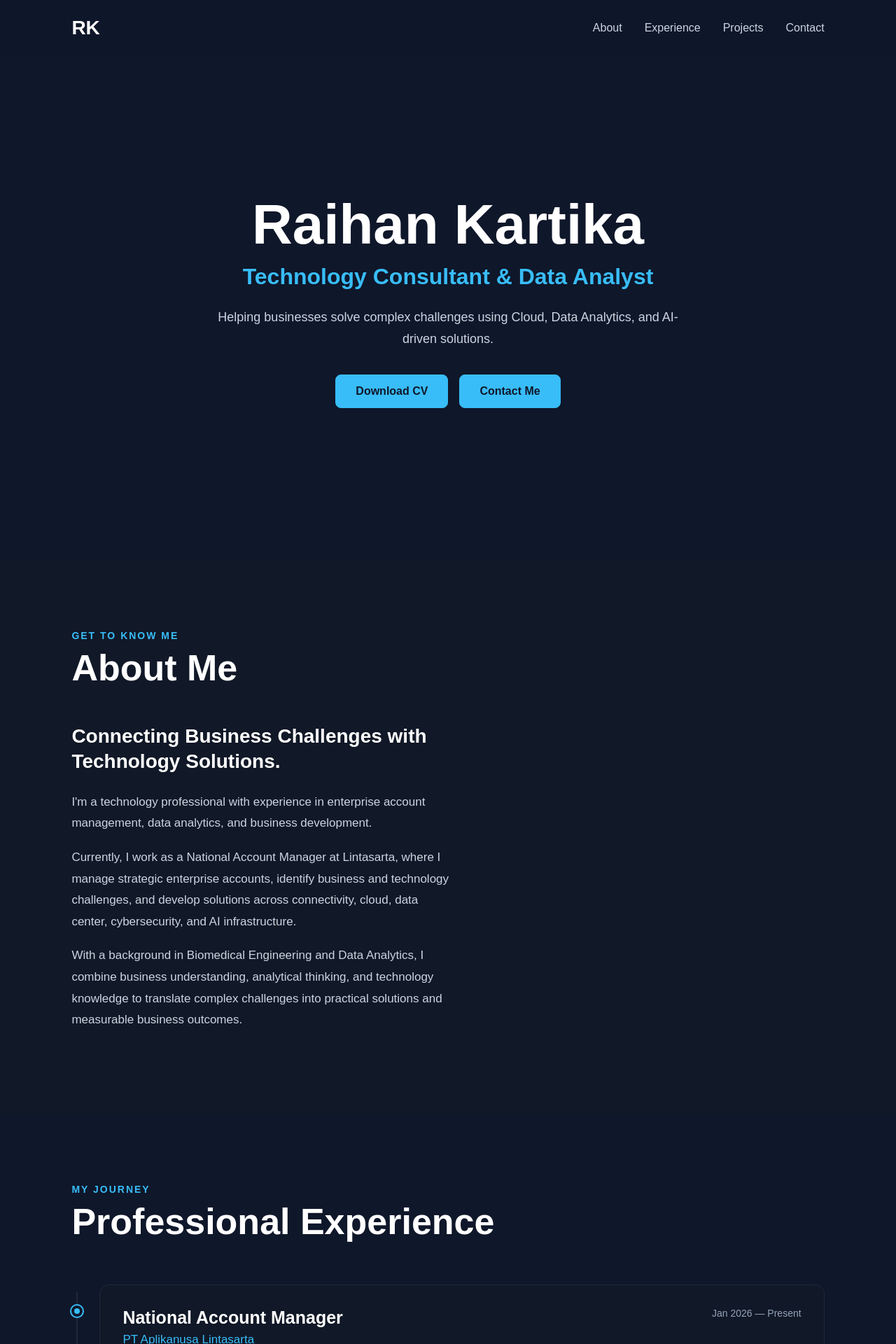
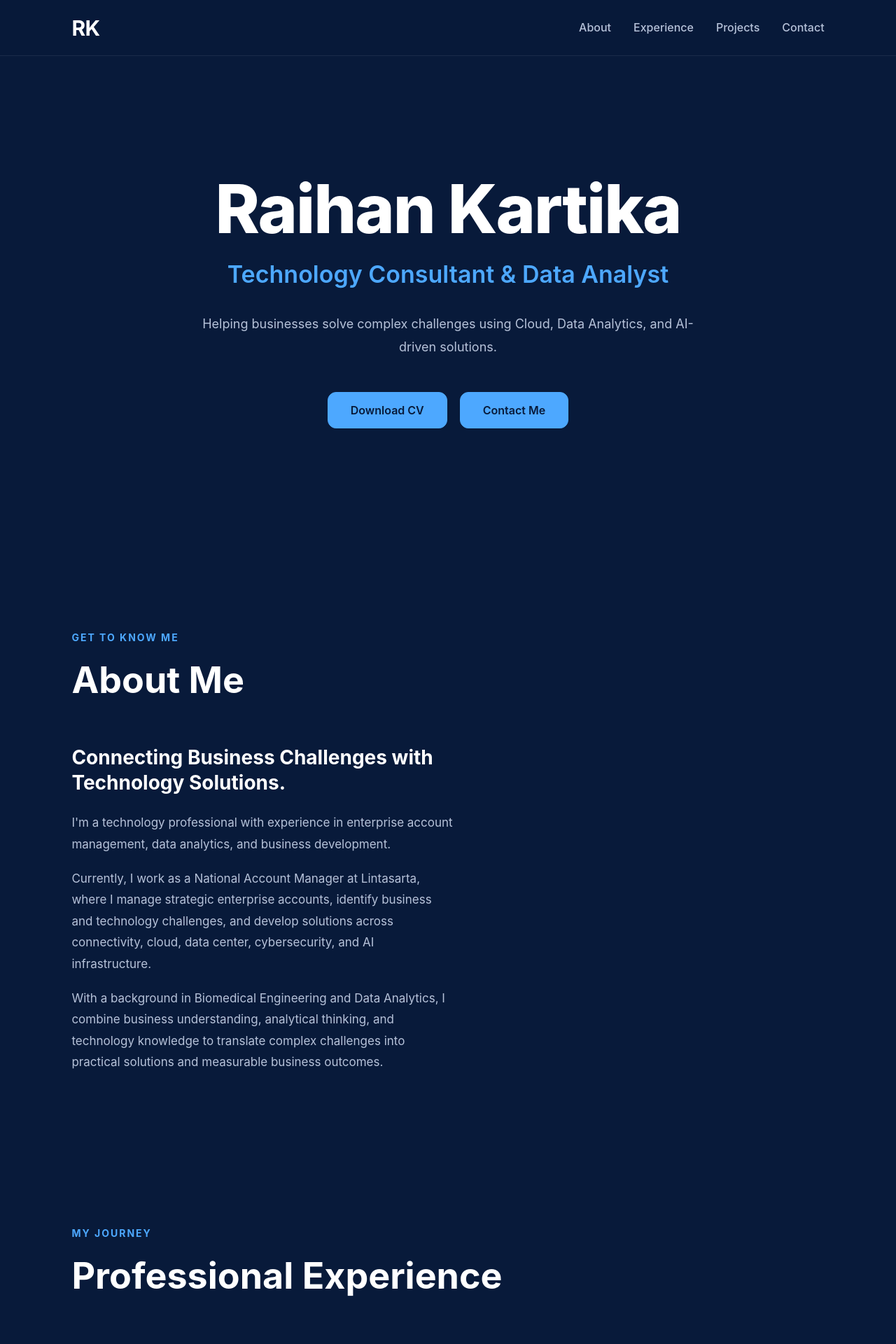
Before and after one commit to eRKa24/RaihanKartika.github.io, a React (Vite) app: page / in a window 1280 px wide. Shown: the top 1920 px of the page at 70% size. Built offline with nearby package versions, Linux system fonts and the light colour scheme.

Commit message:
Update portfolio

```diff
--- a/src/index.css
+++ b/src/index.css
@@ -1,3 +1,24 @@
+:root {
+  --primary-bg: #081A3A;
+  --secondary-bg: #102B5C;
+
+  --accent: #4DA8FF;
+  --accent-hover: #6DBAFF;
+
+  --text: #FFFFFF;
+  --subtext: #B6C2D9;
+
+  --border: rgba(255, 255, 255, 0.08);
+  --shadow: rgba(0, 0, 0, 0.25);
+
+
+  --container-width: 1200px;
+  --section-padding: 100px;
+  --transition: 0.3s ease;
+}
+
+
+
 * {
   margin: 0;
   padding: 0;
@@ -15,18 +36,36 @@ body,
   min-height: 100%;
 }
 
+/* ===== Global ===== */
+
 body {
-  margin: 0;
   min-width: 320px;
   overflow-x: hidden;
 
-  font-family: Arial, Helvetica, sans-serif;
+  font-family: "Inter", Arial, Helvetica, sans-serif;
 
-  background: #0f172a;
-  color: white;
+  background: var(--primary-bg);
+  color: var(--text);
+
+  line-height: 1.6;
 }
 
 button,
 a {
   font-family: inherit;
 }
+
+a {
+  color: inherit;
+  text-decoration: none;
+  transition: color var(--transition);
+}
+
+img {
+  max-width: 100%;
+  display: block;
+}
+
+section {
+  padding: var(--section-padding) 8%;
+}
--- a/src/style/About.css
+++ b/src/style/About.css
@@ -1,8 +1,8 @@
 .about {
   width: 100%;
   padding: 100px 8%;
-  background: #111827;
-  color: white;
+  background: var(--primary-bg);
+  color: var(--text);
 }
 
 .about-container {
@@ -17,7 +17,7 @@
 
 .section-label {
   margin-bottom: 8px;
-  color: #38bdf8;
+  color: var(--accent);
   font-size: 14px;
   font-weight: 700;
   letter-spacing: 2px;
@@ -42,7 +42,7 @@
 
 .about-text p {
   margin-bottom: 18px;
-  color: #cbd5e1;
+  color: var(--subtext);
   font-size: 17px;
   line-height: 1.8;
 }
@@ -61,28 +61,28 @@
   flex-direction: column;
   justify-content: center;
 
-  background: #0f172a;
-  border: 1px solid #1e293b;
-  border-radius: 12px;
+  background: var(--secondary-bg);
+  border: 1px solid var(--border);
+  border-radius: 16px;
 
   transition:
-    transform 0.3s ease,
-    border-color 0.3s ease;
+    transform var(--transition),
+    border-color var(--transition);
 }
 
 .highlight-card:hover {
   transform: translateY(-5px);
-  border-color: #38bdf8;
+  border-color: var(--accent);
 }
 
 .highlight-card h3 {
   margin-bottom: 10px;
-  color: #38bdf8;
+  color: var(--accent);
   font-size: 26px;
 }
 
 .highlight-card p {
-  color: #cbd5e1;
+  color: var(--subtext);
   line-height: 1.5;
 }
 
--- a/src/style/Contact.css
+++ b/src/style/Contact.css
@@ -1,8 +1,8 @@
 .contact {
   width: 100%;
   padding: 120px 8%;
-  background: #111827;
-  color: white;
+  background: var(--secondary-bg);
+  color: var(--text);
 }
 
 .contact-container {
@@ -28,7 +28,7 @@
   max-width: 700px;
   margin: 0 auto 38px;
 
-  color: #cbd5e1;
+  color: var(--subtext);
 
   font-size: 17px;
   line-height: 1.8;
@@ -46,7 +46,7 @@
   min-width: 150px;
   padding: 13px 25px;
 
-  border-radius: 8px;
+  border-radius: 12px;
 
   text-decoration: none;
 
@@ -54,10 +54,10 @@
   font-weight: 600;
 
   transition:
-    transform 0.2s ease,
-    background 0.2s ease,
-    color 0.2s ease,
-    border-color 0.2s ease;
+    transform var(--transition),
+    background var(--transition),
+    color var(--transition),
+    border-color var(--transition);
 }
 
 .contact-actions a:hover {
@@ -65,27 +65,27 @@
 }
 
 .contact-primary {
-  background: #38bdf8;
-  border: 1px solid #38bdf8;
+  background: var(--accent);
+  border: 1px solid var(--accent);
 
-  color: #0f172a;
+  color: var(--primary-bg);
 }
 
 .contact-primary:hover {
-  background: #7dd3fc;
-  border-color: #7dd3fc;
+  background: var(--accent-hover);
+  border-color: var(--accent-hover);
 }
 
 .contact-secondary {
   background: transparent;
-  border: 1px solid #475569;
+  border: 1px solid var(--border);
 
-  color: white;
+  color: var(--text);
 }
 
 .contact-secondary:hover {
-  color: #38bdf8;
-  border-color: #38bdf8;
+  color: var(--accent);
+  border-color: var(--accent);
 }
 
 @media (max-width: 600px) {
--- a/src/style/Experience.css
+++ b/src/style/Experience.css
@@ -1,8 +1,8 @@
 .experience {
   width: 100%;
   padding: 100px 8%;
-  background: #0f172a;
-  color: white;
+  background: var(--primary-bg);
+  color: var(--text);
 }
 
 .experience-container {
@@ -34,7 +34,7 @@
 
   width: 2px;
 
-  background: #1e293b;
+  background: var(--border);
 }
 
 .timeline-item {
@@ -51,30 +51,30 @@
   width: 16px;
   height: 16px;
 
-  background: #38bdf8;
+  background: var(--accent);
 
-  border: 4px solid #0f172a;
+  border: 4px solid var(--primary-bg);
   border-radius: 50%;
 
-  box-shadow: 0 0 0 2px #38bdf8;
+  box-shadow: 0 0 0 2px var(--accent);
 }
 
 .experience-card {
   padding: 32px;
 
-  background: #111827;
+  background: var(--secondary-bg);
 
-  border: 1px solid #1e293b;
-  border-radius: 14px;
+  border: 1px solid var(--border);
+  border-radius: 16px;
 
   transition:
-    transform 0.3s ease,
-    border-color 0.3s ease;
+    transform var(--transition),
+    border-color var(--transition);
 }
 
 .experience-card:hover {
   transform: translateY(-4px);
-  border-color: #38bdf8;
+  border-color: var(--accent);
 }
 
 .experience-header {
@@ -94,7 +94,7 @@
 }
 
 .experience-header h4 {
-  color: #38bdf8;
+  color: var(--accent);
 
   font-size: 17px;
   font-weight: 500;
@@ -103,7 +103,7 @@
 .experience-date {
   flex-shrink: 0;
 
-  color: #94a3b8;
+  color: var(--subtext);
 
   font-size: 14px;
 }
@@ -113,7 +113,7 @@
 
   margin-bottom: 20px;
 
-  color: #cbd5e1;
+  color: var(--subtext);
 
   font-size: 16px;
   line-height: 1.7;
@@ -122,7 +122,7 @@
 .experience-achievements {
   padding-left: 20px;
 
-  color: #cbd5e1;
+  color: var(--subtext);
 }
 
 .experience-achievements li {
@@ -132,7 +132,7 @@
 }
 
 .experience-achievements li::marker {
-  color: #38bdf8;
+  color: var(--accent);
 }
 
 @media (max-width: 768px) {
--- a/src/style/Footer.css
+++ b/src/style/Footer.css
@@ -2,10 +2,10 @@
   width: 100%;
   padding: 28px 8%;
 
-  background: #0f172a;
-  border-top: 1px solid #1e293b;
+  background: var(--primary-bg);
+  border-top: 1px solid var(--border);
 
-  color: #94a3b8;
+  color: var(--subtext);
 }
 
 .footer-container {
@@ -25,17 +25,17 @@
 }
 
 .footer a {
-  color: #94a3b8;
+  color: var(--subtext);
 
   text-decoration: none;
 
   font-size: 14px;
 
-  transition: color 0.2s ease;
+  transition: color var(--transition);
 }
 
 .footer a:hover {
-  color: #38bdf8;
+  color: var(--accent);
 }
 
 @media (max-width: 600px) {
--- a/src/style/Hero.css
+++ b/src/style/Hero.css
@@ -8,60 +8,61 @@
 
   padding: 120px 8% 60px;
 
-  background: #0f172a;
-  color: white;
+  background: var(--primary-bg);
+  color: var(--text);
 
   text-align: center;
 }
 
 .hero-content {
   width: 100%;
-  max-width: 800px;
+  max-width: 900px;
 }
 
 .hero h1 {
-  margin-bottom: 12px;
+  margin-bottom: 16px;
 
-  font-size: clamp(48px, 7vw, 80px);
-  line-height: 1.1;
-  font-weight: 700;
+  font-size: clamp(56px, 8vw, 96px);
+  line-height: 1.05;
+  font-weight: 800;
+  letter-spacing: -2px;
 }
 
 .hero h2 {
-  margin-bottom: 24px;
+  margin-bottom: 28px;
 
-  color: #38bdf8;
+  color: var(--accent);
 
-  font-size: clamp(20px, 3vw, 32px);
+  font-size: clamp(22px, 3vw, 34px);
   font-weight: 600;
 }
 
 .hero p {
-  max-width: 700px;
+  max-width: 720px;
 
-  margin: 0 auto 36px;
+  margin: 0 auto 48px;
 
-  color: #cbd5e1;
+  color: var(--subtext);
 
   font-size: 18px;
-  line-height: 1.7;
+  line-height: 1.8;
 }
 
 .hero-buttons {
   display: flex;
   justify-content: center;
-  gap: 16px;
+  gap: 18px;
   flex-wrap: wrap;
 }
 
 .hero-buttons button {
-  padding: 14px 28px;
+  padding: 15px 32px;
 
-  border: 1px solid #38bdf8;
-  border-radius: 8px;
+  border: 1px solid var(--accent);
+  border-radius: 12px;
 
-  background: #38bdf8;
-  color: #0f172a;
+  background: var(--accent);
+  color: var(--primary-bg);
 
   font-size: 16px;
   font-weight: 600;
@@ -69,11 +70,14 @@
   cursor: pointer;
 
   transition:
-    transform 0.2s ease,
-    background 0.2s ease;
+    transform var(--transition),
+    background var(--transition),
+    border-color var(--transition);
 }
 
 .hero-buttons button:hover {
-  transform: translateY(-2px);
-  background: #7dd3fc;
+  transform: translateY(-3px);
+
+  background: var(--accent-hover);
+  border-color: var(--accent-hover);
 }
--- a/src/style/Navbar.css
+++ b/src/style/Navbar.css
@@ -12,16 +12,20 @@
 
   padding: 0 8%;
 
-  background: rgba(15, 23, 42, 0.9);
-  backdrop-filter: blur(10px);
+  background: rgba(8, 26, 58, 0.9);
+  backdrop-filter: blur(16px);
+  -webkit-backdrop-filter: blur(16px);
+
+  border-bottom: 1px solid var(--border);
 
   z-index: 1000;
 }
 
 .logo {
-  color: white;
-  font-size: 28px;
+  color: var(--text);
+  font-size: 30px;
   font-weight: 700;
+  letter-spacing: -0.5px;
 }
 
 .nav-links {
@@ -34,16 +38,37 @@
 }
 
 .nav-links a {
-  color: #cbd5e1;
+  color: var(--subtext);
 
   text-decoration: none;
 
   font-size: 16px;
   font-weight: 500;
 
-  transition: color 0.3s ease;
+  position: relative;
+
+  transition: color var(--transition);
 }
 
 .nav-links a:hover {
-  color: #38bdf8;
+  color: var(--accent);
 }
+
+.nav-links a::after {
+  content: "";
+
+  position: absolute;
+  left: 0;
+  bottom: -6px;
+
+  width: 0;
+  height: 2px;
+
+  background: var(--accent);
+
+  transition: width var(--transition);
+}
+
+.nav-links a:hover::after {
+  width: 100%;
+}
--- a/src/style/Skills.css
+++ b/src/style/Skills.css
@@ -1,8 +1,8 @@
 .skills {
   width: 100%;
   padding: 100px 8%;
-  background: #0f172a;
-  color: white;
+  background: var(--primary-bg);
+  color: var(--text);
 }
 
 .skills-container {
@@ -24,7 +24,7 @@
 .skills-grid {
   display: grid;
   grid-template-columns: repeat(2, minmax(0, 1fr));
-  gap: 24px;
+  gap: 28px;
   align-items: stretch;
 }
 
@@ -34,20 +34,20 @@
   min-width: 0;
   padding: 32px;
 
-  background: #111827;
-  border: 1px solid #1e293b;
-  border-radius: 14px;
+  background: var(--secondary-bg);
+  border: 1px solid var(--border);
+  border-radius: 16px;
 
   transition:
-    transform 0.3s ease,
-    border-color 0.3s ease,
-    box-shadow 0.3s ease;
+    transform var(--transition),
+    border-color var(--transition),
+    box-shadow var(--transition);
 }
 
 .skill-group:hover {
-  transform: translateY(-5px);
-  border-color: #38bdf8;
-  box-shadow: 0 16px 40px rgba(0, 0, 0, 0.18);
+  transform: translateY(-6px);
+  border-color: var(--accent);
+  box-shadow: 0 15px 35px var(--shadow);
 }
 
 /* CARD TITLE */
@@ -55,7 +55,7 @@
 .skill-group h3 {
   margin-bottom: 26px;
 
-  color: white;
+  color: var(--text);
 
   font-size: 22px;
   line-height: 1.3;
@@ -74,24 +74,26 @@
 .skill-item {
   padding: 8px 13px;
 
-  background: #0f172a;
-  border: 1px solid #334155;
+  background: var(--primary-bg);
+  border: 1px solid var(--border);
   border-radius: 999px;
 
-  color: #cbd5e1;
+  color: var(--subtext);
 
   font-size: 13px;
   line-height: 1.4;
 
   transition:
-    color 0.2s ease,
-    border-color 0.2s ease,
-    transform 0.2s ease;
+    color var(--transition),
+    border-color var(--transition),
+    background var(--transition),
+    transform var(--transition);
 }
 
 .skill-item:hover {
-  color: #38bdf8;
-  border-color: #38bdf8;
+  color: var(--accent);
+  border-color: var(--accent);
+  background: rgba(77, 168, 255, 0.08);
   transform: translateY(-2px);
 }
 
```
Also changed, not shown: src/style/Project.css (+36 -55 lines).
